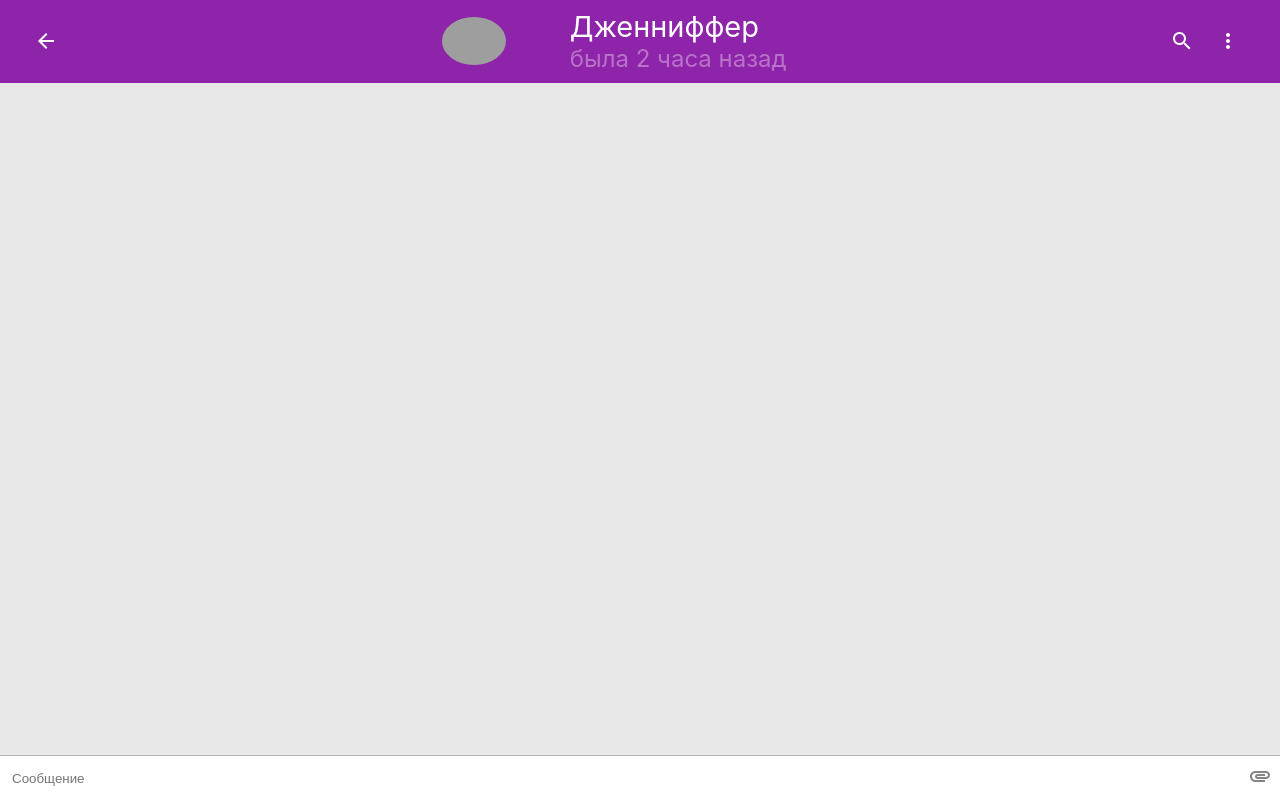
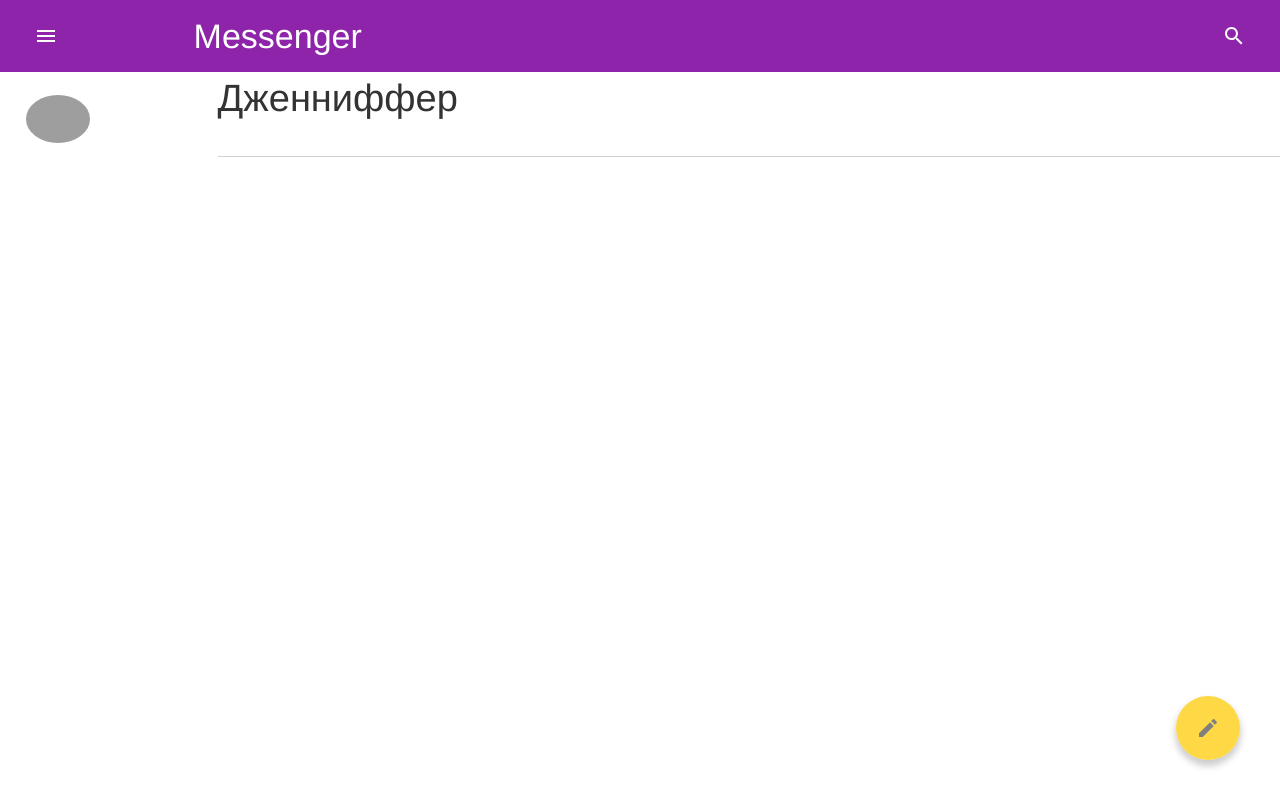
Before and after one commit to ilshat-husnutdinov/2022-2-VK-EDU-FS-Frontend-I-Husnutdinov, a React (Create React App) app in the folder react-chat/: page / in a window 1280 px wide. Built offline with nearby package versions, Linux system fonts and the light colour scheme; grey boxes are pictures that could not be loaded.

Commit message:
add react-router and fixes

```diff
--- a/react-chat/package.json
+++ b/react-chat/package.json
@@ -14,6 +14,7 @@
     "gh-pages": "^4.0.0",
     "react": "^18.2.0",
     "react-dom": "^18.2.0",
+    "react-router-dom": "^6.4.3",
     "react-scripts": "5.0.1",
     "react-transition-group": "^4.4.5",
     "web-vitals": "^2.1.4"
--- a/react-chat/src/App.js
+++ b/react-chat/src/App.js
@@ -1,30 +1,22 @@
 import React  from 'react';
-import { PageChat } from './pages/PageChat';
-import { PageChatList } from './pages/PageChatList';
+import { HashRouter as Router, Routes, Route } from 'react-router-dom';
+import {
+	PageChat,
+	PageChatList,
+	PageProfile,
+} from './pages';
+
 
 class App extends React.Component {
-	constructor(props) {
-		super(props);
-		this.state = {
-			PageChatDisplay : 'flex',
-			PageChatListDisplay : 'none'
-		};
-		this.ChangeDisplay = this.ChangeDisplay.bind(this);
-	}
-
-	ChangeDisplay() {
-		this.state.PageChatDisplay === 'flex'
-		? this.setState({PageChatDisplay : 'none', PageChatListDisplay : 'flex'})
-		: this.setState({PageChatDisplay : 'flex', PageChatListDisplay : 'none'})
-	}
-
 	render() {
 		return (
-			<div>
-				<PageChat ChangeDisplay={this.ChangeDisplay} PageChatDisplay={this.state.PageChatDisplay} ></PageChat>
-				<PageChatList ChangeDisplay={this.ChangeDisplay} PageChatListDisplay={this.state.PageChatListDisplay}></PageChatList>
-			</div>
-
+			<Router>
+				<Routes>
+					<Route path='/' element={<PageChatList/>} ></Route>
+					<Route path='/chat' element={<PageChat/>} ></Route>
+					<Route path='/profile' element={<PageProfile/>} ></Route>
+				</Routes>
+			</Router>
 		);
 	}
 }
--- a/react-chat/src/components/ChatComponents/HeaderBlock/Header.jsx
+++ b/react-chat/src/components/ChatComponents/HeaderBlock/Header.jsx
@@ -1,5 +1,6 @@
 import React from 'react';
 import styles from './Header.module.css';
+import { Link } from 'react-router-dom';
 import {
     ArrowBack,
     UserPhoto,
@@ -8,10 +9,12 @@ import {
     More,
 } from '../../../components';
 
-export function Header(props) {
+export function Header() {
     return (
         <div className={styles.header}>
-            <ArrowBack ChangeDisplay={props.ChangeDisplay}></ArrowBack>
+            <Link to='/' style={{color: 'inherit', textDecoration: 'inherit'}}>
+                <ArrowBack></ArrowBack>
+            </Link>
             <UserPhoto></UserPhoto>
             <UserInfo></UserInfo>
             <Search></Search>
--- a/react-chat/src/components/ChatListComponents/ChatListBlock/Chat.jsx
+++ b/react-chat/src/components/ChatListComponents/ChatListBlock/Chat.jsx
@@ -7,7 +7,7 @@ import { ChatUserPhoto } from "./ChatUserPhoto";
 export function Chat(props) {
 
     return (
-        <div className={styles.chat} onClick={props.ChangeDisplay}>
+        <div className={styles.chat}>
             <ChatUserPhoto></ChatUserPhoto>
             <ChatInfo lastMessage={props.lastMessage}></ChatInfo>
         </div>
--- a/react-chat/src/components/ChatListComponents/ChatListBlock/ChatList.jsx
+++ b/react-chat/src/components/ChatListComponents/ChatListBlock/ChatList.jsx
@@ -2,13 +2,15 @@ import React from "react";
 import styles from './ChatList.module.css';
 import { Chat } from "./Chat";
 import { getLastMessageFromLocStore } from "../../../utils";
-
-export function ChatList(props) {
+import { Link } from "react-router-dom";
+export function ChatList() {
     const lastMessage = getLastMessageFromLocStore()
 
     return (
         <div className={styles.chats}>
-            <Chat lastMessage={lastMessage} ChangeDisplay={props.ChangeDisplay} ></Chat>
+            <Link to='/chat' style={{color:'inherit', textDecoration:'inherit'}}>
+                <Chat lastMessage={lastMessage}></Chat>
+            </Link>
         </div>
     )
 }
--- a/react-chat/src/components/ChatListComponents/HeaderBlock/ChatListHeader.jsx
+++ b/react-chat/src/components/ChatListComponents/HeaderBlock/ChatListHeader.jsx
@@ -1,5 +1,6 @@
 import styles from './ChatListHeader.module.css';
 import React from "react";
+import { Link } from 'react-router-dom';
 import {
     Search,
     Menu,
@@ -9,7 +10,9 @@ import {
 export function ChatListHeader() {
     return (
         <div className={styles.header}>
-            <Menu></Menu>
+            <Link to='/profile' style={{color:'inherit', textDecoration:'inherit'}}>
+                <Menu></Menu>
+            </Link>
             <Headline></Headline>
             <Search></Search>
         </div>
--- a/react-chat/src/pages/PageChat/PageChat.jsx
+++ b/react-chat/src/pages/PageChat/PageChat.jsx
@@ -8,7 +8,7 @@ import {
 } from '../../components';
 
 
-export function PageChat(props) {
+export function PageChat() {
 	const [chatMessages, setChatMessages] = useState([])
 
 	useEffect(() => {
@@ -25,8 +25,8 @@ export function PageChat(props) {
 	}
 
 	return (
-		<div className={styles.page_chat} style={{display:props.PageChatDisplay}}>
-			<Header ChangeDisplay={props.ChangeDisplay}></Header>
+		<div className={styles.page_chat}>
+			<Header></Header>
 			<Messages chatMessages={chatMessages} ></Messages>
 			<InputMessage add={addMessage}></InputMessage>
 		</div>
--- a/react-chat/src/pages/PageChatList/PageChatList.jsx
+++ b/react-chat/src/pages/PageChatList/PageChatList.jsx
@@ -7,11 +7,11 @@ import {
 } from '../../components';
 
 
-export function PageChatList(props) {
+export function PageChatList() {
     return (
-        <div className={styles.page_chatList}  style={{display:props.PageChatListDisplay}}>
+        <div className={styles.page_chatList} >
             <ChatListHeader></ChatListHeader>
-            <ChatList ChangeDisplay={props.ChangeDisplay}></ChatList>
+            <ChatList></ChatList>
             <CreateChat></CreateChat>
         </div>
     )
--- /dev/null
+++ b/react-chat/src/pages/PageProfile/PageProfile.jsx
@@ -0,0 +1,9 @@
+import styles from './PageProfile.module.css';
+import React from "react";
+
+
+export function PageProfile() {
+    {
+        return(<h1>PageProfile</h1>)
+    }
+}
--- /dev/null
+++ b/react-chat/src/pages/PageProfile/index.js
@@ -0,0 +1 @@
+export * from './PageProfile';
--- a/react-chat/src/pages/index.js
+++ b/react-chat/src/pages/index.js
@@ -1,2 +1,3 @@
 export * from './PageChat';
 export * from './PageChatList';
+export * from './PageProfile';
```
Also changed, not shown: react-chat/src/pages/PageProfile/PageProfile.module.css (added), 1 other file (tests, documents, lock files or other folders).
